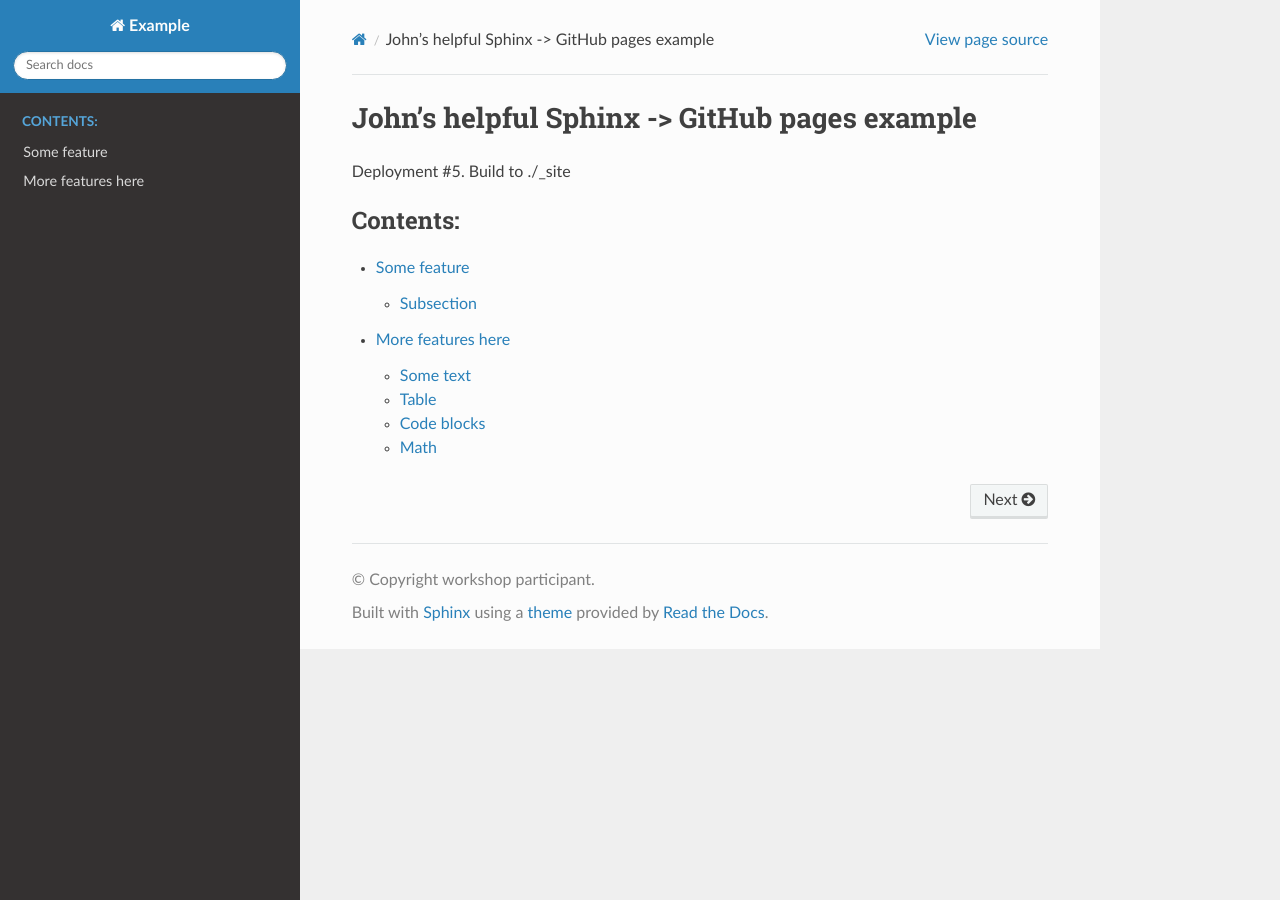
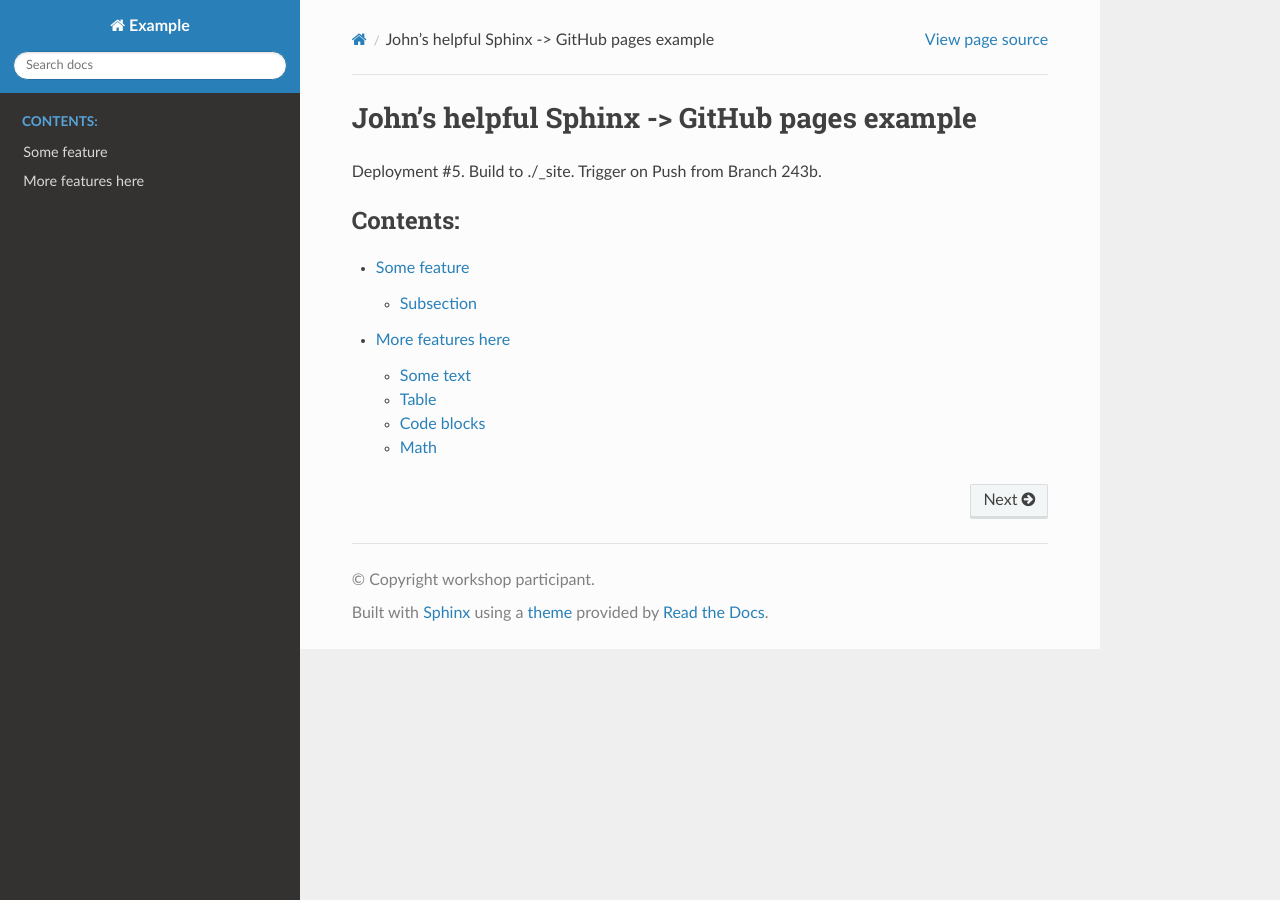
Before and after one commit to mo-johnmo/documentation-example, a Sphinx documentation site: the page built from doc/index.rst, in a window 1280 px wide. Built offline with Sphinx 7.4.7 and the Read the Docs theme 3.1.0, drawn with Linux system fonts in a browser that asks for light colours.

Commit message:
#243: Trigger on Push from Branch 243b

```diff
--- a/doc/index.rst
+++ b/doc/index.rst
@@ -5,7 +5,7 @@
 
 John's helpful Sphinx -> GitHub pages example
 =============================================
-Deployment #5. Build to  ./_site
+Deployment #5. Build to  ./_site.  Trigger on Push from Branch 243b.
 
 .. toctree::
    :maxdepth: 3
```
Also changed, not shown: 1 other file.
